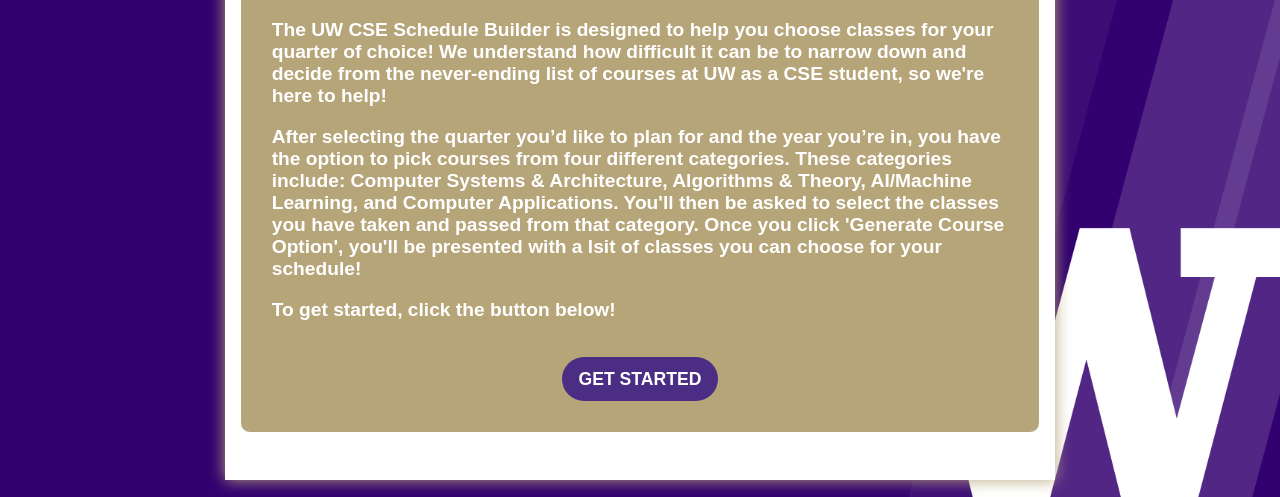
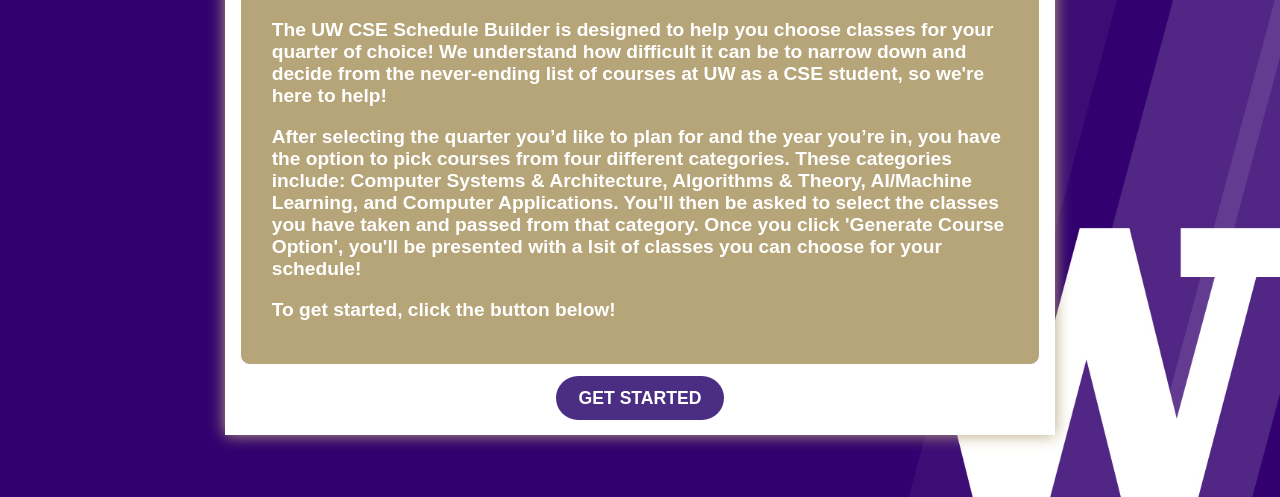
Before and after one commit to CFA-PAP-2025-Fall-L3-G1/finalproject-jiya-aleeza-jennifer, a plain HTML site: page menu.html in a window 1280 px wide. Shown: the part 303-800 px from the top of the page. Drawn offline with Linux system fonts and the light colour scheme; a web font is replaced by a local one.

Commit message:
finished project

```diff
--- a/menu.html
+++ b/menu.html
@@ -43,8 +43,8 @@
             <h3>
                 To get started, click the button below!
             </h3>
-            <a href="index.html" id="button-menu">Get started</a>
         </div>
+        <a href="index.html" id="button-menu">Get started</a>
     </main>
     <footer>
         <p>&copy; UW CSE Schedule Builder 2025. All rights reserved.</p>
--- a/styles/style.css
+++ b/styles/style.css
@@ -72,7 +72,7 @@ label {
     font-family: 'Ysabeau', sans-serif;
     font-size: 1.1rem;
     font-weight: bold;
-    margin: 2.8vw auto 0 auto;
+    margin: auto;
     padding: 0.9vw;
     text-align: center;
     text-decoration: none;
@@ -108,6 +108,7 @@ label {
 
 #button-menu {
     width: 18%;
+    margin-top: 0.9vw;
 }
 
 #nav {
@@ -151,7 +152,7 @@ label {
     box-shadow: 0 0 15px #b7a57a;
     margin: 1.7vw auto 0 auto;
     max-width: 800px;
-    padding: 1.2vw 1.2vw 2.8vw 1.2vw;
+    padding: 1.2vw;
 }
 
 #searchbutton {
@@ -174,14 +175,14 @@ label {
     box-shadow: 0 0 15px #b7a57a;
     margin: 1.7vw auto 0 auto;
     max-width: 800px;
-    padding: 1.2vw 1.2vw 2.8vw 1.2vw;
+    padding: 1.2vw;
 }
 
 #welcome-info {
     background-color: #b7a57a;
     border: 0.1vw solid white;
     border-radius: 10px;
-    margin: 0 auto 0.9vw auto;
+    margin: 0 auto 0 auto;
     padding: 2.4vw;
     text-align: left;
 }
```
Also changed, not shown: index.html (+1 -1 lines).
